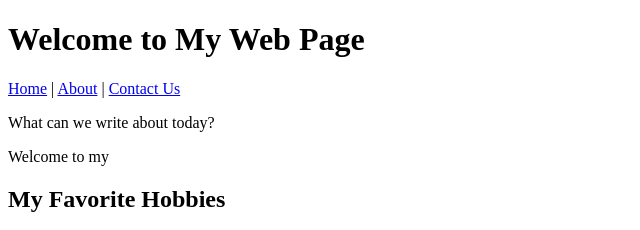
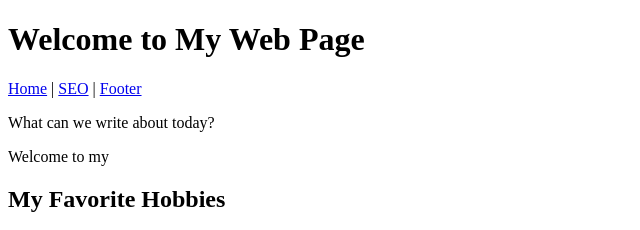
Before and after one commit to munyokii/plp_web_dev, a plain HTML site: page week_1_july_2025/index.html in a window 1280 px wide. Shown: the top 230 px of the page, 0-640 px from the left. Drawn offline with Linux system fonts and the light colour scheme.

Commit message:
:sparkles: Navigating through diferent pages

```diff
--- a/week_1_july_2025/index.html
+++ b/week_1_july_2025/index.html
@@ -26,9 +26,9 @@ opening tag => content => closing tag -->
                <header>
                 <h1>Welcome to My Web Page</h1>
                 <nav>
-                    <a href="/">Home</a> |
-                    <a href="#about">About</a> |
-                    <a href="#contact">Contact Us</a>
+                    <a href="index.html">Home</a> |
+                    <a href="seo.html">SEO</a> |
+                    <a href="#footer">Footer</a>
                 </nav>
                </header>
                <!-- main content -->
@@ -51,7 +51,7 @@ opening tag => content => closing tag -->
                     </aside>
                 </main>
                 <!-- footer -->
-                 <footer>
+                 <footer id="footer">
                     <p>&copy; 2025. Muli | ALL Rights Reserved</p>
                  </footer>
             </p>
```
Also changed, not shown: week_1_july_2025/seo.html (+1 -0 lines).
